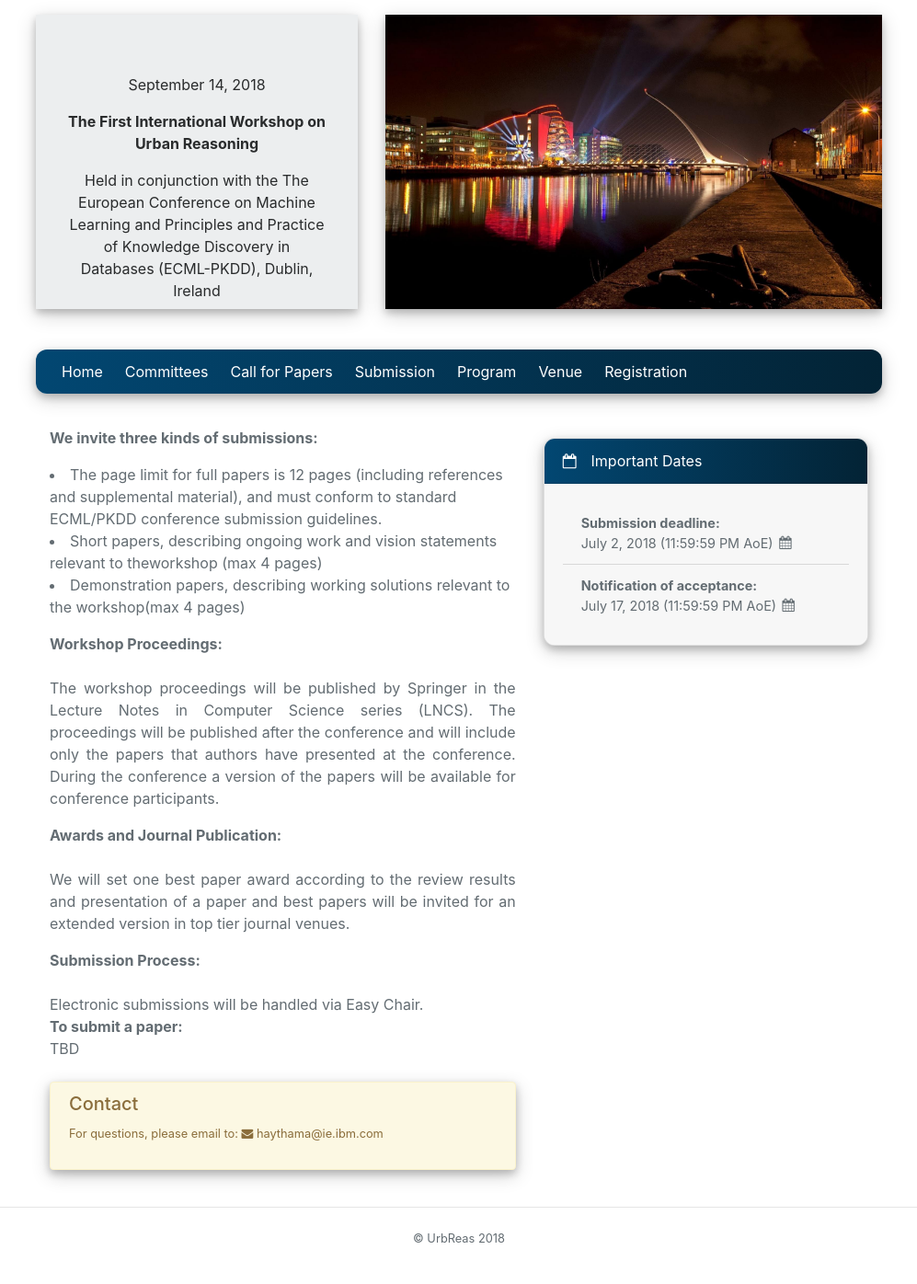
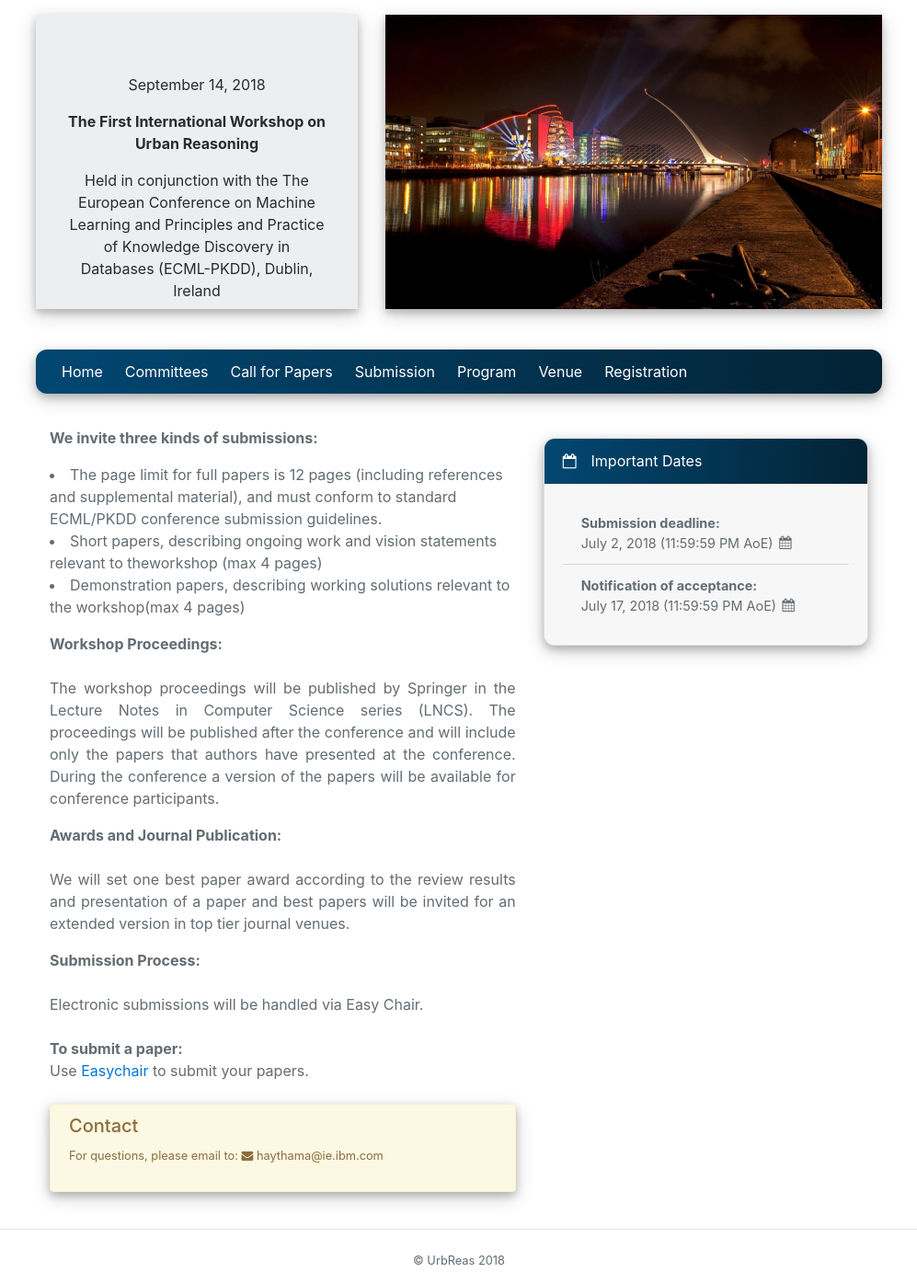
Before and after one commit to UrbanReasoningWorkshop/urbanreasoningworkshop.github.io, a Jekyll site: the page built from submission.html, in a window 1280 px wide. Shown: the whole page at 92% size, without its empty margins (141-1138 px from the left). Built offline with Jekyll 4.4.1, drawn with Linux system fonts in a browser that asks for light colours; nearby versions of some CDN libraries; before the commit the page ends 1372 px from its top, so only the background shows below that.

Commit message:
submission site added

```diff
--- a/_data/conference.yml
+++ b/_data/conference.yml
@@ -82,6 +82,8 @@ news:
     text: UrbReas Website is online!
   - date: 2018-05-24
     text: UrbReas TPC is announced!
+  - date: 2018-05-24
+    text: Submission site open!
 sponsors:
   - name: IBM
     logo_path: ./assets/images/sponsors/ibm-logo.jpg
--- a/submission.html
+++ b/submission.html
@@ -45,9 +45,10 @@ slide_id: 0
                         <br />
                         Electronic submissions will be handled via Easy Chair.
                         <br />
+                        <br />
                         <b>To submit a paper:</b>
                         <br />
-                        TBD
+                        Use <a href="https://easychair.org/conferences/?conf=urbreas2018">Easychair</a> to submit your papers.
                         <!--
                         <li>Create an account and Log in to conference CMT submission site. Please note that user accounts in each CMT conference are independent of other conferences, so you will need to create a new account.</li>
                         <li>Create a New Paper submission.</li>
```
Also changed, not shown: 1 other file.
